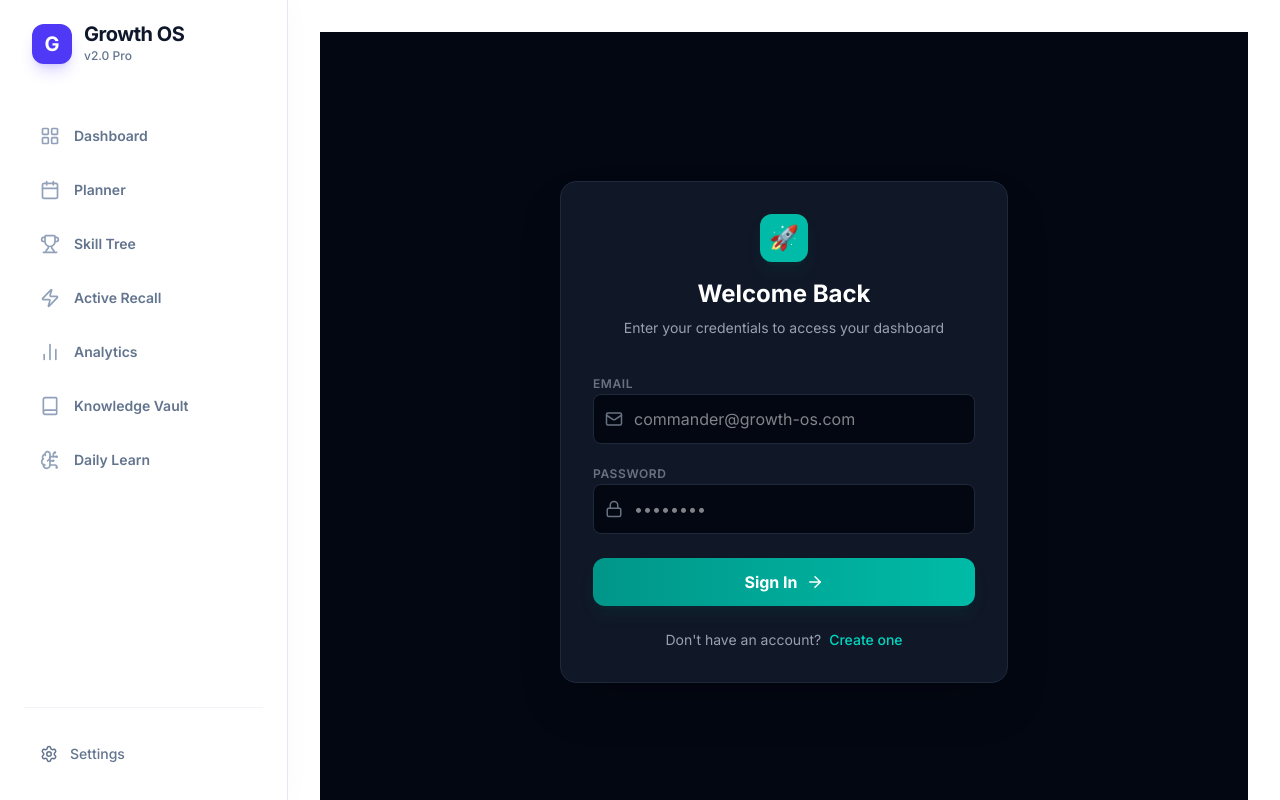
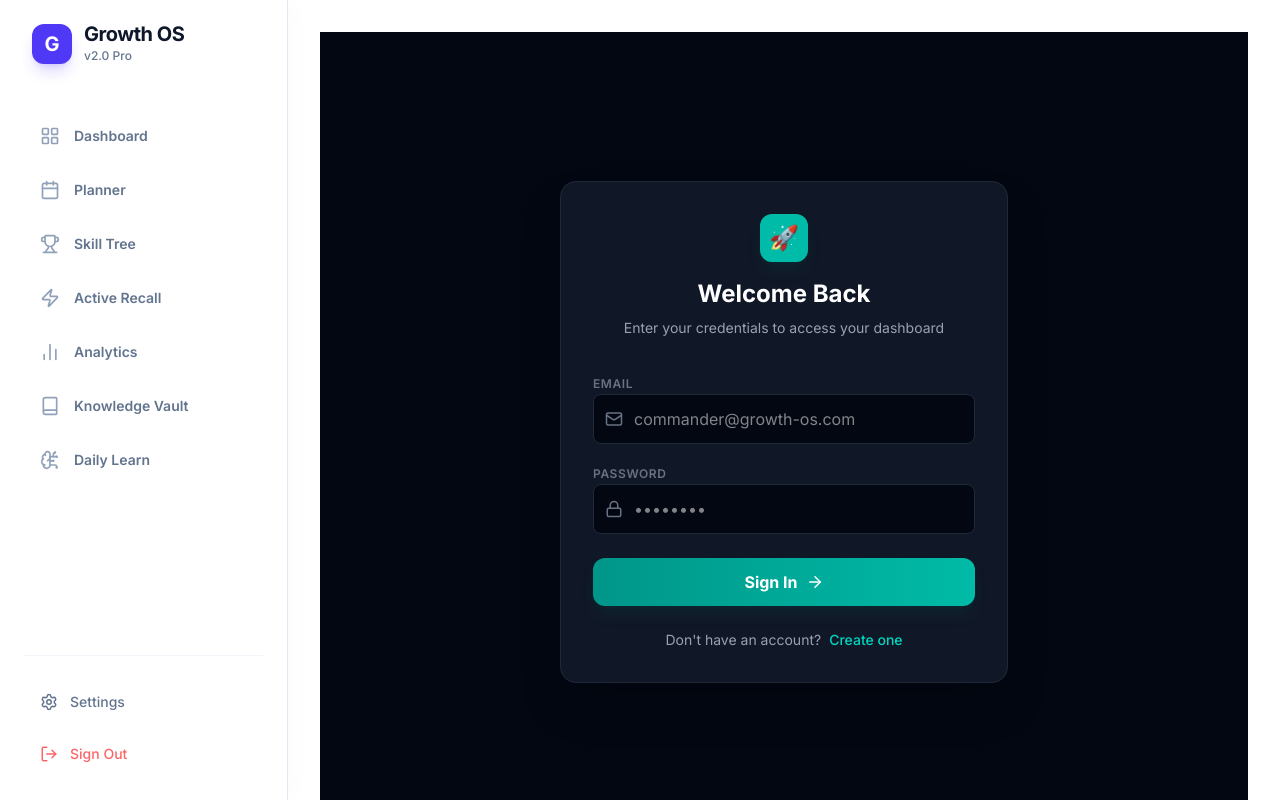
Before and after one commit to koushikkarothu/Growth-OS-V2, a Next.js app: page /login in a window 1280 px wide. Built offline with nearby package versions, Linux system fonts and the light colour scheme; no server answers.

Commit message:
Fixed Add Knowledge modal and console errors

```diff
--- a/src/components/Sidebar.tsx
+++ b/src/components/Sidebar.tsx
@@ -7,6 +7,9 @@ import {
   BarChart2, Book, BrainCircuit, Settings, LogOut
 } from 'lucide-react'
 import { cn } from '@/lib/utils'
+// 1. Add these imports
+import { useRouter } from 'next/navigation'
+import { supabase } from '@/lib/supabaseClient'
 
 const menuItems = [
   { name: 'Dashboard', icon: LayoutGrid, href: '/' },
@@ -20,6 +23,13 @@ const menuItems = [
 
 export default function Sidebar() {
   const pathname = usePathname()
+  const router = useRouter() // Get router
+
+  // 2. Add Logout Function
+  async function handleLogout() {
+    await supabase.auth.signOut()
+    router.push('/login')
+  }
 
   return (
     <aside className="w-72 bg-white border-r border-slate-200 h-screen fixed left-0 top-0 p-6 flex flex-col z-50 shadow-[4px_0_24px_rgba(0,0,0,0.02)]">
@@ -69,6 +79,14 @@ export default function Sidebar() {
           <Settings size={18} />
           <span>Settings</span>
         </button>
+        {/* LOGOUT BUTTON */}
+        <button
+          onClick={handleLogout}
+          className="flex items-center gap-3 px-4 py-3 w-full rounded-xl text-red-400 hover:bg-red-50 hover:text-red-500 transition-all font-medium text-sm"
+        >
+          <LogOut size={18} />
+          <span>Sign Out</span>
+        </button>
       </div>
     </aside>
   )
```
